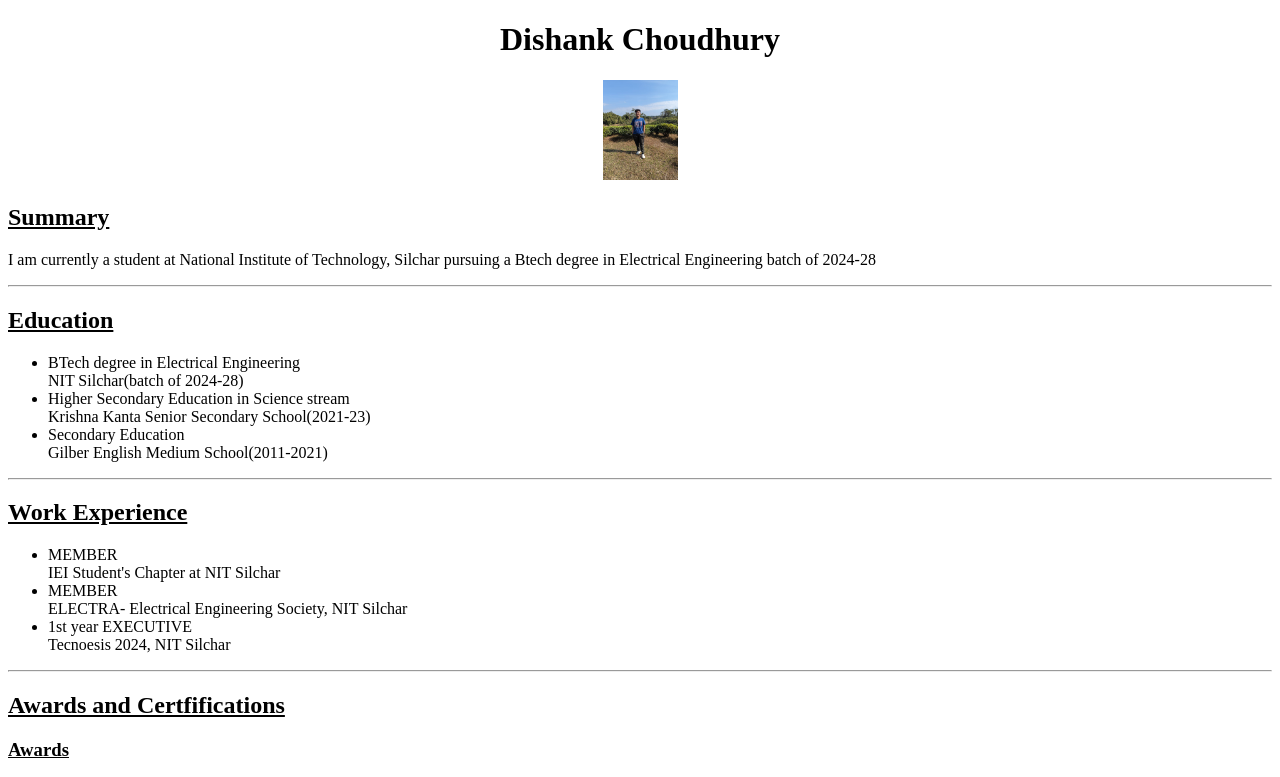
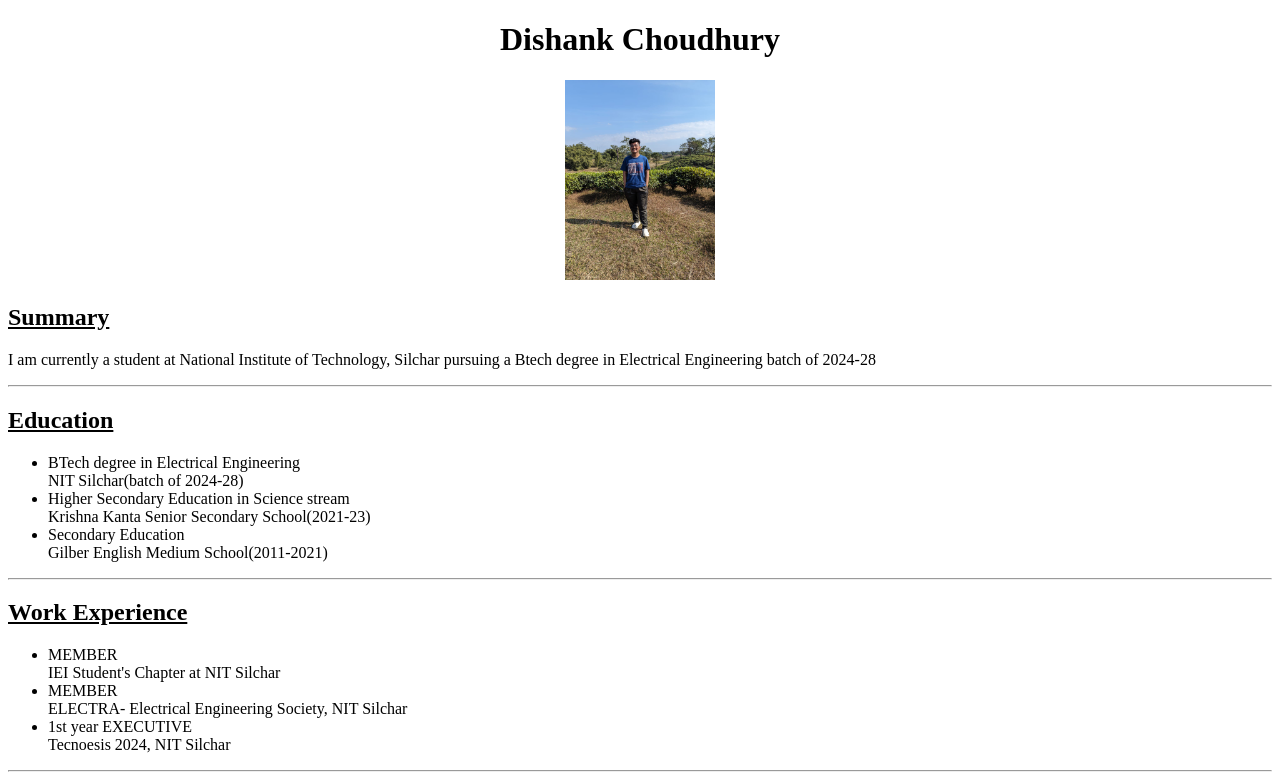
Before and after one commit to di35117/html-portfolio-2, a plain HTML site: page index.html in a window 1280 px wide. Shown: the top 777 px of the page. Drawn offline with Linux system fonts and the light colour scheme.

Commit message:
Update index.html

```diff
--- a/index.html
+++ b/index.html
@@ -7,7 +7,7 @@
 </head>
 <body>
     <h1><center>Dishank Choudhury</center></h1>
-     <center><img src="./resources/image.jpg" height="100"/></center>
+     <center><img src="./resources/image.jpg" height="200"/></center>
     <h2><u>Summary</u></h2>
     <p>I am currently a student at National Institute of Technology, Silchar pursuing a Btech degree in Electrical Engineering batch of 2024-28</p>
     <hr/>
```
